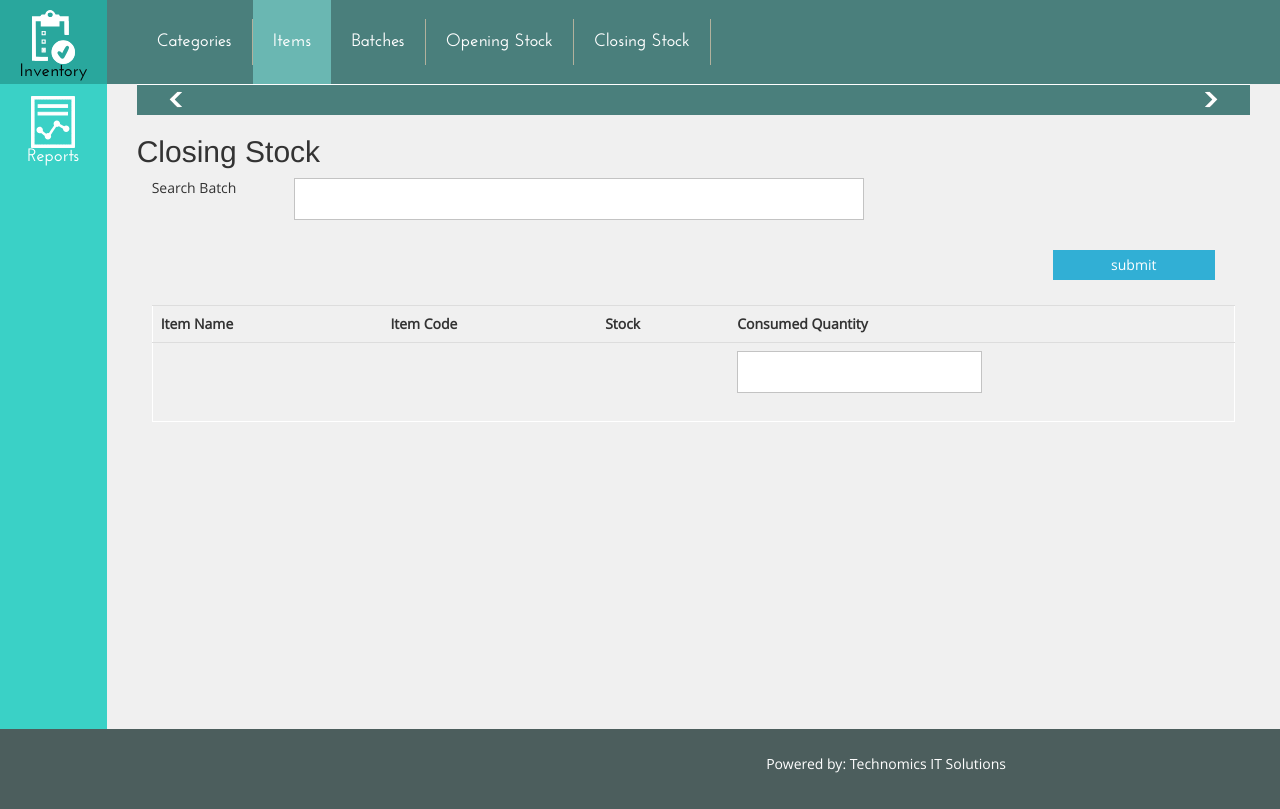
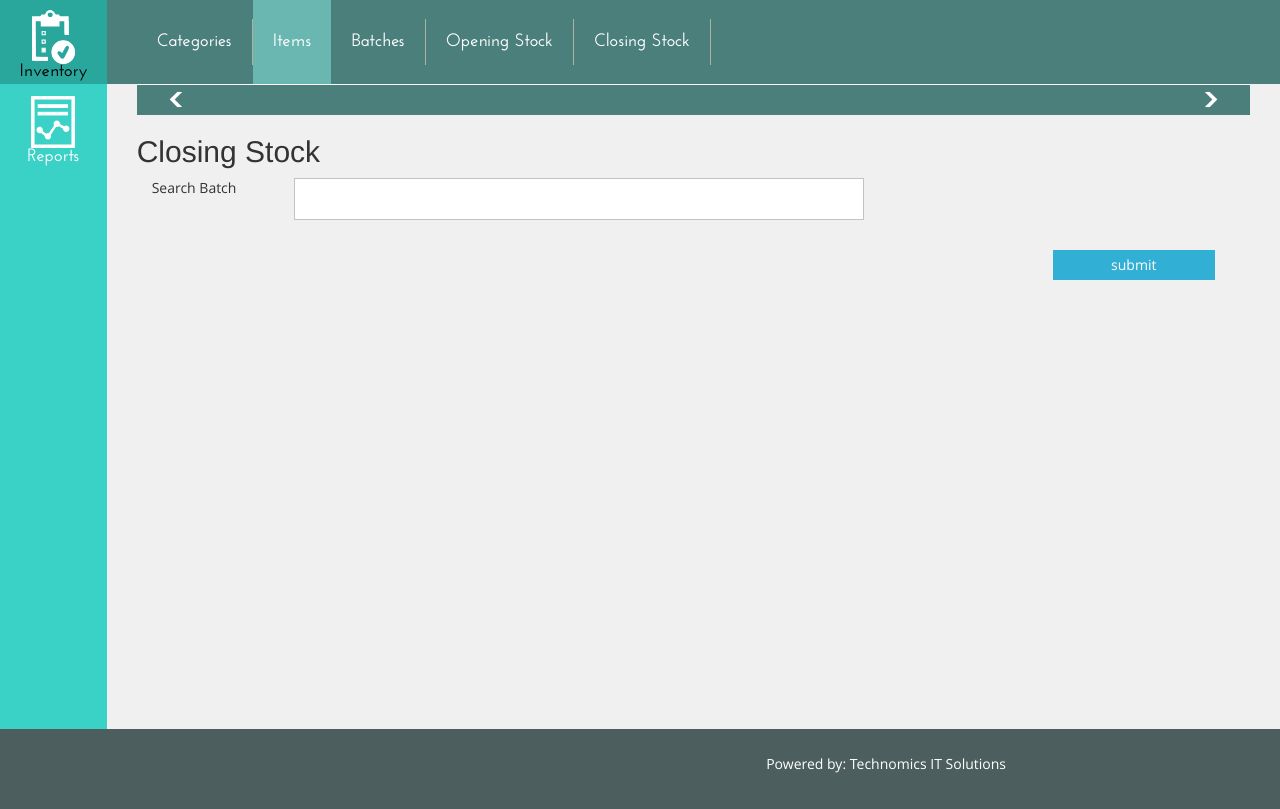
Before and after one commit to technomicssolutions/smartbook_canteen, a Django app: page /inventory/closing_stock/ in a window 1280 px wide. Shown: the part 128-937 px from the top of the page. Run offline with Django 3.2, Linux system fonts and the light colour scheme; the visitor is signed in with stand-in values (Sample User, id 1); some web fonts are replaced.

Commit message:
commited

```diff
--- a/smartbook_canteen/dashboard/static/js/angular_app/inventory_controller.js
+++ b/smartbook_canteen/dashboard/static/js/angular_app/inventory_controller.js
@@ -599,7 +599,7 @@
 function get_batch_search_details($scope, $http, from) {
     $scope.batches = [];
     $scope.no_batch_msg = '';
-
+    console.log('hai');
     if ($scope.batch_name != '' && $scope.batch_name != undefined && $scope.batch_name.length > 0) {
         var batch_name = $scope.batch_name;
 
@@ -2792,15 +2792,20 @@
             search_batch($scope, $http);
     }
 
-    $scope.generate_list = function(type_name){
+    $scope.generate_list = function(){
         $scope.report_mesg = '';
-        if ($scope.batch == '' || $scope.batch == undefined) {
+        console.log ($scope.batch_name);
+
+
+        if ($scope.batch_name == '' || $scope.batch_name == undefined) {
             $scope.no_batch_msg = 'Please Choose batch';
+
         } else {
-            if (type_name == 'view') {
+
                 show_loader();
-                $http.get('/inventory/closing_stock/?batch_id='+$scope.batch).success(function(data){
-                    $scope.batch_items = data.batch_item_details;
+                $http.get('/inventory/closing_stock/?batch_id='+$scope.batch_name).success(function(data){
+                    $scope.batch_items = data.batch_items;
+                    print ($scope.batch_items);
                     if ($scope.batch_items.length == 0)
                         $scope.no_batch_msg = 'No items';
                     else {
@@ -2810,9 +2815,9 @@
                 }).error(function(data, status){
                     console.log(data);
                 });
-            } else
-                document.location.href = '/inventory/closing_stock/?batch_id='+$scope.batch;
-        }
+        //     } else
+        //         document.location.href = '/inventory/closing_stock/?batch_id='+$scope.batch;
+         }
     }
     $scope.select_page = function(page){
         select_page(page, $scope.purchases, $scope, 15);
--- a/smartbook_canteen/inventory/models.py
+++ b/smartbook_canteen/inventory/models.py
@@ -620,7 +620,7 @@
 
         batch_item_details = {
             'batch_item_id': self.item.id,
-            'item_name': self.item.name+ '-' + self.item.brand.name,
+            'item_name': self.item.name,
             'code': self.item.code,
             'batch_name': self.batch.name,
             'batch_id': self.id,
--- a/smartbook_canteen/inventory/templates/closing_stock.html
+++ b/smartbook_canteen/inventory/templates/closing_stock.html
@@ -35,11 +35,11 @@
 	<div class="col-md-12 col-sm-12">
 		<div class="button_control" >
 			<p class="error_msg">[[no_batch_msg]]</p>
-			<input type="submit" value="submit" ng-click="generate_list('view')">
+			<input type="submit" value="submit" ng-click="generate_list()">
 		</div>
 	</div>
 </div>
-	<table  class="table list_table" >
+	<table  class="table list_table" ng-show="batch_items.length > 0">
 		<tr>
 			<th>Item Name</th>
 			<th>Item Code</th>
@@ -47,10 +47,10 @@
 			<th>Consumed Quantity</th>
 
 		</tr>
-		<tr >
-			<td>[[item.name]]</td>
-			<td>[[item.code]]</td>
-			<td></td>
+		<tr ng-repeat="batch_item in visible_list">
+			<td>[[batch_item.item_name]]</td>
+			<td>[[batch_item.code]]</td>
+			<td>[[batch_item.stock]]</td>
 			<td>
 				<div class="control">
 
@@ -60,7 +60,7 @@
 			<p class="error_msg">{{msg}}</p>
 		</tr>
 	</table>
-	<div ng-show="items.length > 0">
+	<div ng-show="batch_items.length > 0">
 			{% include 'pagination_div.html' %}
 	</div>
 
--- a/smartbook_canteen/inventory/views.py
+++ b/smartbook_canteen/inventory/views.py
@@ -40,6 +40,7 @@
     def get(self, request, *args, **kwargs):
 
         batch_name = request.GET.get('batch_name', '')
+        print batch_name;
         batches = Batch.objects.filter(name__istartswith=batch_name).filter(canteen=request.session['canteen'])
         batch_list = []
         # batches = Batch.objects.filter(canteen=request.session['canteen'])
@@ -1196,16 +1197,21 @@
     def get(self, request, *args, **kwargs):
 
         batch_id = request.GET.get('batch_id', '')
-        item_details = []
+        print batch_id;
+        batch_item_details = []
         if batch_id:
-            batch = Batch.objects.get(id=batch_id)
+            batch = Batch.objects.get(name=batch_id)
+            print batch;
             batch_items = BatchItem.objects.filter(batch=batch)
+            print batch_items;
             for batch_item in batch_items:
+
                 batch_item_details.append(batch_item.get_json_data())
+
             if request.is_ajax():
                 res = {
                     'result': 'ok',
-                    'batch_item_details': batch_item_details,
+                    'batch_items': batch_item_details,
                 }
                 response = simplejson.dumps(res)
                 return HttpResponse(response, status=200, mimetype='application/json')
```
